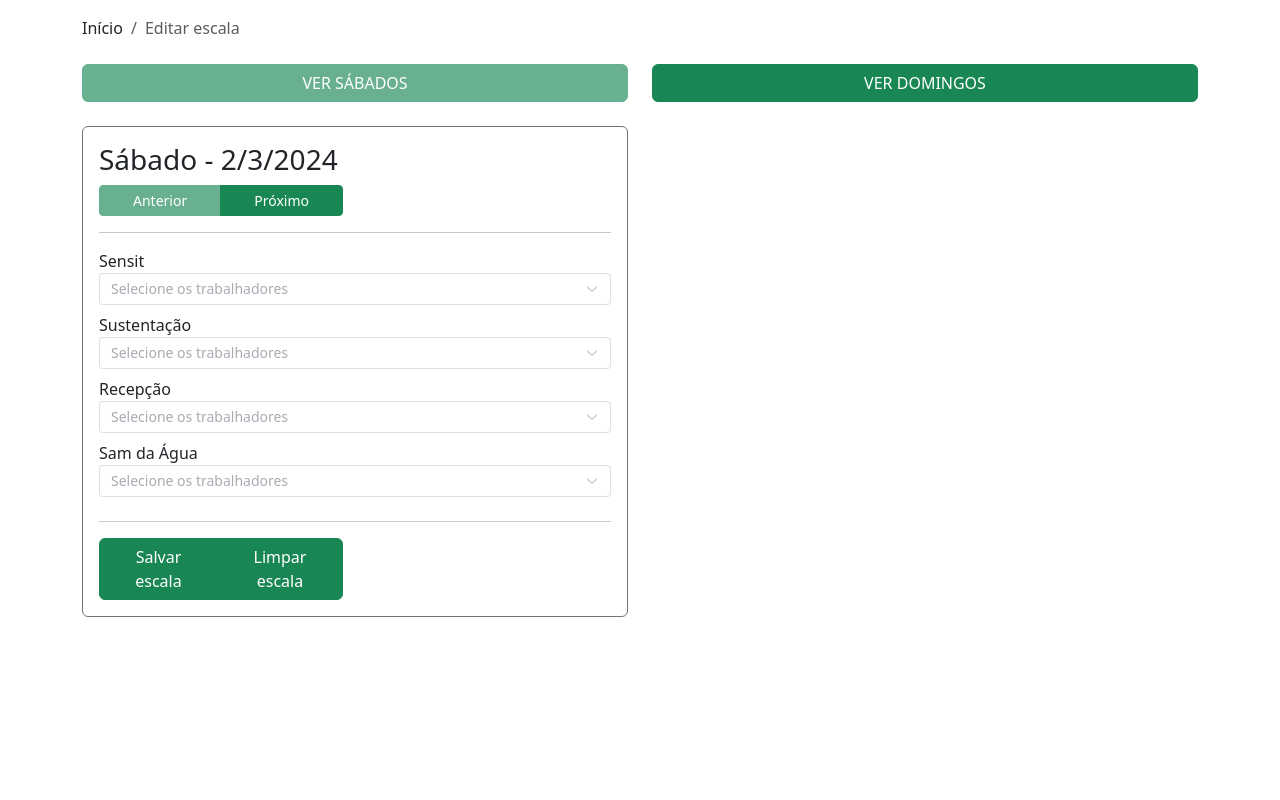
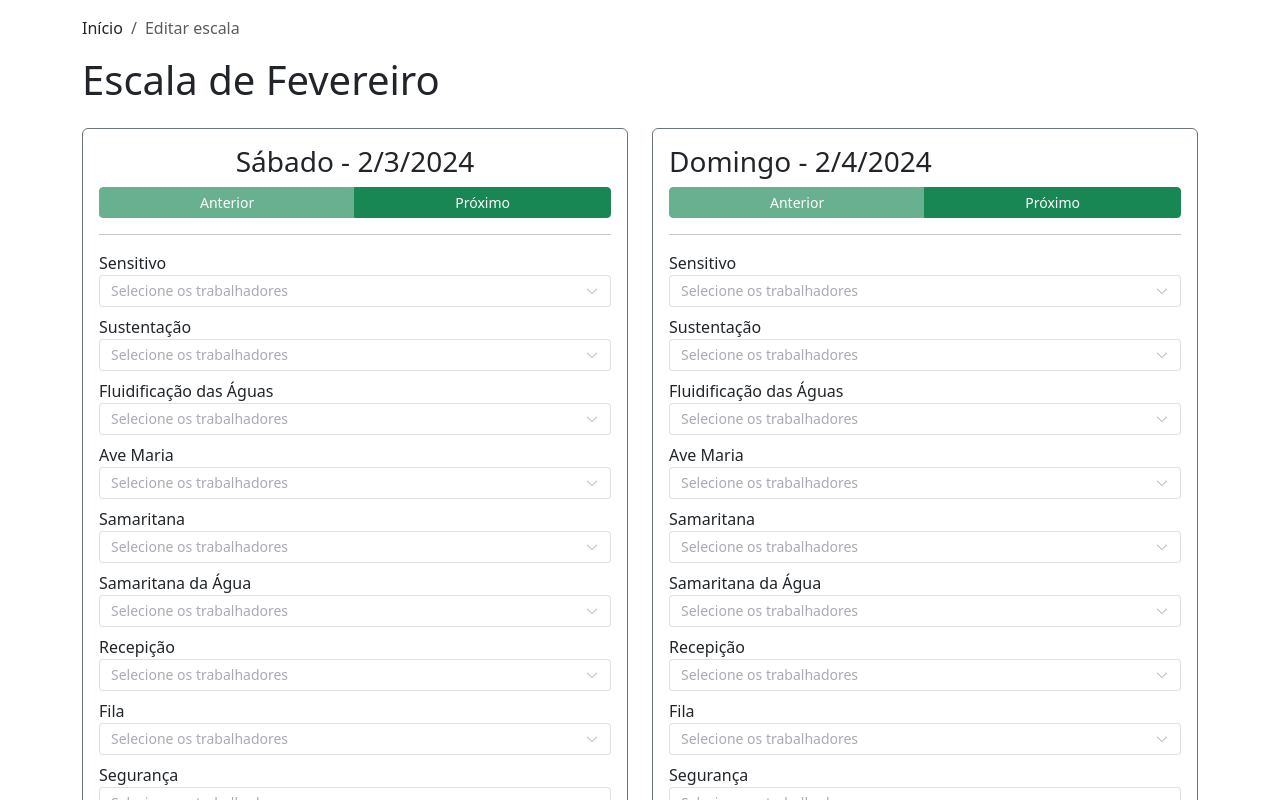
Before and after one commit to VitorTo/church-schedule, a Vue app: page /month/1/edit in a window 1280 px wide. Shown: the top 800 px of the page. Built offline with nearby package versions, Linux system fonts and the light colour scheme.

Commit message:
adding title in pages, adding shared and print scales page, add validation mobile

```diff
--- a/package.json
+++ b/package.json
@@ -4,7 +4,7 @@
   "version": "0.0.0",
   "type": "module",
   "scripts": {
-    "dev": "vite",
+    "dev": "vite --host",
     "build": "vite build",
     "preview": "vite preview"
   },
--- a/src/utils/functions.js
+++ b/src/utils/functions.js
@@ -7,3 +7,7 @@ export const formatDateValue = function (value, format = "HH:mm:ss - DD/MM/YY")
 export const capitalize = function (str) {
     return str.charAt(0).toUpperCase() + str.substr(1);
 };
+
+export const isMobile = function () {
+    return window.innerWidth < 769
+}
--- a/src/views/Home.vue
+++ b/src/views/Home.vue
@@ -3,14 +3,19 @@
 		<!-- Lista de Meses -->
 		<div class="scale-workes-home">
 			<div class="page-title mb-4">
-				<h1>Escala de Trabalhadores - Igreja</h1>
+				<h1>Gerenciador de Escala - RD</h1>
 			</div>
 
+			<hr>
+
 			<div class="row">
+				<div class="info-section">
+					<h4 class="text-uppercase">Mês Atual:</h4>
+				</div>
 				<div :key="currentMonth" class="col-md-3 ">
 					<div class="card w-100 mb-4">
 						<div class="card-body">
-							<h2 class="card-title text-center">{{ months[currentMonth].name }}</h2>
+							<h2 class="card-title text-center text-uppercase">{{ months[currentMonth].name }}</h2>
 						</div>
 						<div class="card-footer">
 							<div class="row">
@@ -33,15 +38,15 @@
 			</div>
 
 			<hr>
-			<div class="actions">
+			<div class="col-md-6 actions mb-4">
 				<button
 					@click="showAllMonths = !showAllMonths"
-					class="btn btn-success"
+					class="w-100 btn btn-success"
 				>
 					{{ !showAllMonths ? 'Visualizar Todos os meses' : 'Esconder meses' }}
 				</button>
 			</div>
-			<hr>
+
 			<div
 				v-if="showAllMonths"
 				class="row"
@@ -76,6 +81,8 @@
 </template>
 
 <script>
+import { isMobile } from '../utils/functions.js'
+
 export default {
 	data() {
 		return {
@@ -89,6 +96,9 @@ export default {
 			currentYear: new Date().getFullYear(),
 		};
 	},
+	mounted() {
+		this.showAllMonths = !this.isViewMobile
+	},
 	methods: {
 		viewMonth(index) {
 			// Lógica para visualizar o mês selecionado
@@ -101,6 +111,11 @@ export default {
 		canEditMonth(index) {
 			// Só permitir edição de meses futuros ou o mês atual
 			return index >= this.currentMonth;
+		},
+	},
+	computed: {
+		isViewMobile() {
+			return isMobile()
 		}
 	}
 };
--- a/src/views/MonthDetail.vue
+++ b/src/views/MonthDetail.vue
@@ -1,6 +1,8 @@
 <template>
 	<div class="container mt-5">
-
+		<div class="page-title mb-4">
+            <h1>Escala de {{ months[month] }}</h1>
+        </div>
 		<!-- <div class="row">
 			<div class="col-6">
 				<button @click="orderDate()" class="btn btn-success w-100">Organizar por data</button>
@@ -11,7 +13,7 @@
 		</div> -->
 		<div class="row">
 			<div class="col-12">
-				<button @click="captureScreen()" class="btn btn-success w-100">Enviar escala WhatsApp</button>
+				<button ref="btnShared" @click="captureScreen()" class="btn btn-success w-100">Enviar escala WhatsApp</button>
 			</div>
 		</div>
 		<hr>
@@ -56,20 +58,32 @@ export default {
 	},
 	data() {
 		return {
+			months: [
+                'Janeiro', 'Fevereiro', 'Março', 'Abril', 'Maio', 'Junho',
+                'Julho', 'Agosto', 'Setembro', 'Outubro', 'Novembro', 'Dezembro'
+            ],
 			days: [], // Dados que serão carregados do localStorage
-			detailsOrigin: []
+			detailsOrigin: [],
+			month: null
 		};
 	},
 	mounted() {
 		this.loadMonthData();
+		this.month = this.$route.params.month;
+
 	},
 	methods: {
 		captureScreen() {
-			const element = document.getElementById('md-scale-content'); // ou outro elemento da tela
-			html2canvas(element).then(canvas => {
-				const image = canvas.toDataURL('image/png');
-				this.sendToWhatsApp(image);
-			});
+			// click ctrl + p - abrir imprimir
+			this.$refs.btnShared.classList.add('d-none')
+			window.print();
+			this.$refs.btnShared.classList.remove('d-none')
+
+			// const element = document.getElementById('md-scale-content'); // ou outro elemento da tela
+			// html2canvas(element).then(canvas => {
+			// 	const image = canvas.toDataURL('image/png');
+			// 	this.sendToWhatsApp(image);
+			// });
 		},
 		editMonth(day, index) {
 			const dayType = day?.dayOfWeek === 'Sábado' ? 'saturday' : 'sunday';
--- a/src/views/MonthEdit.vue
+++ b/src/views/MonthEdit.vue
@@ -1,12 +1,11 @@
 <template>
     <div class="content-scale">
         <div class="page-title mb-4">
-            <!-- <h1>Escala de Trabalhadores - {{ months[month]?.name }}</h1> -->
+            <h1>Escala de {{ months[month] }}</h1>
         </div>
-
         <div class="scale-content-day">
             <div
-                v-if="!isQuerySunday && !isQuerySaturday"
+                v-if="isViewMobile ? isEditCurrentDay : false"
                 class="row mb-4"
             >
                 <div class="col-6">
@@ -32,14 +31,17 @@
             <div class="row">
                 <!-- Sábado -->
                 <div
-                    v-if="tab == 'isSaturday' && !isQuerySunday"
-                    :class="[isQuerySaturday? 'col-md-12 mb-4' : 'col-md-6']"
+                    v-if="isViewMobile ? tab == 'isSaturday' && !isQuerySunday : true"
+                    class="col-md-6 mb-4"
                 >
                     <div :class="['w-100 card p-3 border', isQuerySaturday ? 'border-success':'border-secondary']">
                         <div v-if="saturdays.length">
-                            <h3>Sábado - {{ formatDate(saturdays[currentSaturdayIndex]) }}</h3>
-                            <div class="row">
-                                <div class="col-md-6">
+                            <h3 class="text-center">Sábado - {{ formatDate(saturdays[currentSaturdayIndex]) }}</h3>
+                            <div
+                                v-if="isEditCurrentDay"
+                                class="row"
+                            >
+                                <div class="col-md-12">
                                     <div class="w-100 btn-group btn-group-sm" role="group" aria-label="Default button group">
                                         <button type="button" class="btn btn-success" @click="prevSaturday" :disabled="currentSaturdayIndex === 0">Anterior</button>
                                         <button type="button" class="btn btn-success" @click="nextSaturday" :disabled="currentSaturdayIndex === saturdays.length - 1">Próximo</button>
@@ -49,16 +51,25 @@
                             <hr>
                             <div v-for="sector in sectors" :key="sector.id" class="mb-2">
                                 <label>{{ sector.name }}</label>
-                                <el-select v-model="schedule[saturdays[currentSaturdayIndex]][sector.id]" multiple
-                                    placeholder="Selecione os trabalhadores">
-                                    <el-option v-for="worker in workers" :key="worker.id" :label="worker.name"
-                                        :value="worker.id"></el-option>
+                                <el-select
+                                    v-model="schedule[saturdays[currentSaturdayIndex]][sector.id]"
+                                    multiple
+                                    filterable
+                                    :reserve-keyword="true"
+                                    placeholder="Selecione os trabalhadores"
+                                >
+                                    <el-option
+                                        v-for="worker in workers"
+                                        :key="worker.id"
+                                        :label="worker.name"
+                                        :value="worker.id"
+                                    ></el-option>
                                 </el-select>
                             </div>
                         </div>
                         <hr>
                         <div class="row">
-                            <div class="col-md-6">
+                            <div class="col-md-12">
                                 <div class="w-100 btn-group" role="group" aria-label="Default button group">
                                     <button class="btn btn-success" @click="saveScheduleIndex(schedule[saturdays[currentSaturdayIndex]], saturdays[currentSaturdayIndex])">Salvar escala</button>
                                     <button class="btn btn-success" @click="clearScheduleIndex(saturdays[currentSaturdayIndex])">Limpar escala</button>
@@ -70,14 +81,17 @@
 
                 <!-- Domingo -->
                 <div
-                    v-if="tab == 'isSunday' && !isQuerySaturday"
-                    :class="[isQuerySunday? 'col-md-12' : 'col-md-6']"
+                    v-if="isViewMobile ? tab == 'isSunday' && !isQuerySaturday : true"
+                    class="col-md-6 mb-4"
                 >
                     <div :class="['w-100 card p-3 border', isQuerySunday ? 'border-success':'border-secondary']">
                         <div v-if="sundays.length">
                             <h3>Domingo - {{ formatDate(sundays[currentSundayIndex]) }}</h3>
-                            <div class="row">
-                                <div class="col-md-6">
+                            <div
+                                v-if="isEditCurrentDay"
+                                class="row"
+                            >
+                                <div class="col-md-12">
                                     <div class="w-100 btn-group btn-group-sm" role="group" aria-label="Default button group">
                                         <button class="btn btn-success" @click="prevSunday" :disabled="currentSundayIndex === 0">Anterior</button>
                                         <button class="btn btn-success" @click="nextSunday" :disabled="currentSundayIndex === sundays.length - 1">Próximo</button>
@@ -87,16 +101,25 @@
                             <hr>
                             <div v-for="sector in sectors" :key="sector.id" class="mb-2">
                                 <label>{{ sector.name }}</label>
-                                <el-select v-model="schedule[sundays[currentSundayIndex]][sector.id]" multiple
-                                    placeholder="Selecione os trabalhadores">
-                                    <el-option v-for="worker in workers" :key="worker.id" :label="worker.name"
-                                        :value="worker.id"></el-option>
+                                <el-select
+                                    v-model="schedule[sundays[currentSundayIndex]][sector.id]"
+                                    multiple
+                                    filterable
+                                    :reserve-keyword="true"
+                                    placeholder="Selecione os trabalhadores"
+                                >
+                                    <el-option
+                                        v-for="worker in workers"
+                                        :key="worker.id"
+                                        :label="worker.name"
+                                        :value="worker.id"
+                                    ></el-option>
                                 </el-select>
                             </div>
                         </div>
                         <hr>
                         <div class="row">
-                            <div class="col-md-6">
+                            <div class="col-md-12">
                                 <div class="w-100 btn-group" role="group" aria-label="Default button group">
                                     <button class="btn btn-success" @click="saveScheduleIndex(schedule[sundays[currentSundayIndex]], sundays[currentSundayIndex])">Salvar</button>
                                     <button class="btn btn-success" @click="clearScheduleIndex(sundays[currentSundayIndex])">Limpar </button>
@@ -107,12 +130,34 @@
                 </div>
             </div>
         </div>
+
+        <!-- FEEDBACK -->
+        <el-dialog v-model="showDialogSave" title="Escala salva com sucesso!" width="500">
+            <span >
+                Deseja compartilhar essa escala no WHATSAPP?
+            </span>
+            <template #footer>
+            <div class="dialog-footer">
+                <div class="row">
+                    <div class="col-4">
+                        <button class="w-100 btn btn-secondary" @click="showDialogSave = false">Não, Voltar</button>
+                    </div>
+                    <div class="col-4">
+                        <button class="w-100 btn btn-primary" @click="sharedToWhatsApp(currentDayIndex)">
+                            Compartilhar
+                        </button>
+                    </div>
+                </div>
+            </div>
+            </template>
+        </el-dialog>
+
     </div>
 </template>
 
 <script>
 import { ElSelect, ElOption } from 'element-plus'
-import { capitalize } from '../utils/functions.js'
+import { capitalize, isMobile } from '../utils/functions.js'
 
 export default {
     name: "MonthEdit",
@@ -122,21 +167,45 @@ export default {
     },
     data() {
         return {
+            showDialogSave: false,
             tab: "isSaturday",
             months: [
                 'Janeiro', 'Fevereiro', 'Março', 'Abril', 'Maio', 'Junho',
                 'Julho', 'Agosto', 'Setembro', 'Outubro', 'Novembro', 'Dezembro'
             ],
             workers: [
-                { id: 1, name: 'Maria' },
-                { id: 2, name: 'Vítor' },
-                // Adicione mais trabalhadores conforme necessário
+                { id: 1, name: 'Adriana' },
+                { id: 2, name: 'Amanda' },
+                { id: 3, name: 'Antônio' },
+                { id: 4, name: 'Celina' },
+                { id: 5, name: 'Célia B' },
+                { id: 6, name: 'Francisco G' },
+                { id: 7, name: 'Francisco P' },
+                { id: 8, name: 'Gabriel' },
+                { id: 9, name: 'Ítalo' },
+                { id: 10, name: 'Madalena' },
+                { id: 11, name: 'Maria C' },
+                { id: 12, name: 'Maria L' },
+                { id: 13, name: 'Maria J' },
+                { id: 14, name: 'Neuma' },
+                { id: 15, name: 'Nílza' },
+                { id: 16, name: 'Ronei' },
+                { id: 17, name: 'Selma' },
+                { id: 18, name: 'Vicente' },
+                { id: 19, name: 'Vitor G' }
             ],
             sectors: [
-                { id: 1, name: 'Sensit' },
+                { id: 1, name: 'Sensitivo' },
                 { id: 2, name: 'Sustentação' },
-                { id: 3, name: 'Recepção' },
-                { id: 4, name: 'Sam da Água' },
+                { id: 3, name: 'Fluidificação das Águas' },
+                { id: 4, name: 'Ave Maria' },
+                { id: 5, name: 'Samaritana' },
+                { id: 6, name: 'Samaritana da Água' },
+                { id: 7, name: 'Recepição' },
+                { id: 8, name: 'Fila' },
+                { id: 9, name: 'Segurança' },
+                { id: 10, name: 'Coordenadora' },
+                { id: 11, name: 'Sonoplastia' }
                 // Adicione mais setores conforme necessário
             ],
             schedule: {},
@@ -145,7 +214,8 @@ export default {
             currentView: 'saturday',
             currentSaturdayIndex: 0,
             currentSundayIndex: 0,
-            month:null
+            currentDayIndex: null,
+            month: null
         };
     },
     methods: {
@@ -220,18 +290,22 @@ export default {
 
         saveScheduleIndex(value, index) {
             this.schedule[index] = value;
+            this.currentDayIndex = index;
             this.saveSchedule()
+
         },
         clearScheduleIndex(index) {
             this.schedule[index] = {};
             this.saveSchedule()
         },
 
-        saveSchedule() {
+        saveSchedule(showAlert = true) {
             this.saveDetail()
 
             localStorage.setItem(`churchSchedule_${this.month}`, JSON.stringify(this.schedule));
-            alert('Escala salva com sucesso!');
+            if(showAlert) {
+                this.showDialogSave = true;
+            }
         },
 
         clearSchedule() {
@@ -262,6 +336,7 @@ export default {
 
         nextSaturday() {
             if (this.currentSaturdayIndex < this.saturdays.length - 1) {
+                this.saveSchedule(false)
                 this.currentSaturdayIndex++;
             }
         },
@@ -274,8 +349,39 @@ export default {
 
         nextSunday() {
             if (this.currentSundayIndex < this.sundays.length - 1) {
+                this.saveSchedule(false)
                 this.currentSundayIndex = 1+ this.currentSundayIndex;
             }
+        },
+        sharedToWhatsApp() {
+            const details = Object.keys(this.schedule).map(date => {
+                if(date == this.currentDayIndex) {
+                    const { dayOfWeek, formattedDate } = this.preFormatDate(date);
+                    const scale = this.schedule[date];
+
+                    const sectorsText = this.sectors.map(sector => {
+                        const sectorId = sector?.id;
+                        const sectorName = sector?.name;
+
+                        const sectorWorkers = this.workers
+                            .filter(worker => scale[sectorId]?.includes(worker.id))
+                            .map(worker => capitalize(worker.name));
+
+                        if (sectorWorkers?.length > 0) {
+                            return `${sectorName}: ${sectorWorkers.join(', ')}`;
+                        } else {
+                            return null;
+                        }
+                    }).filter(value => value).join('\n');
+
+                    return `${capitalize(dayOfWeek)} - ${formattedDate.toLocaleDateString('pt-BR')}\n${sectorsText}`;
+                }
+            }).join('\n');
+
+            const message = encodeURIComponent(`Escala da Igreja para o mês de ${this.months[this.month]}:\n\n${details.trim()}`);
+
+            const whatsappUrl = `https://api.whatsapp.com/send?text=${message}`;
+            window.open(whatsappUrl, '_blank');
         }
     },
     mounted() {
@@ -314,6 +420,12 @@ export default {
         },
         isQuerySunday() {
             return this.$route.query.sunday != null
+        },
+        isEditCurrentDay() {
+            return !this.isQuerySunday && !this.isQuerySaturday
+        },
+        isViewMobile() {
+            return isMobile()
         }
     }
 };
```
